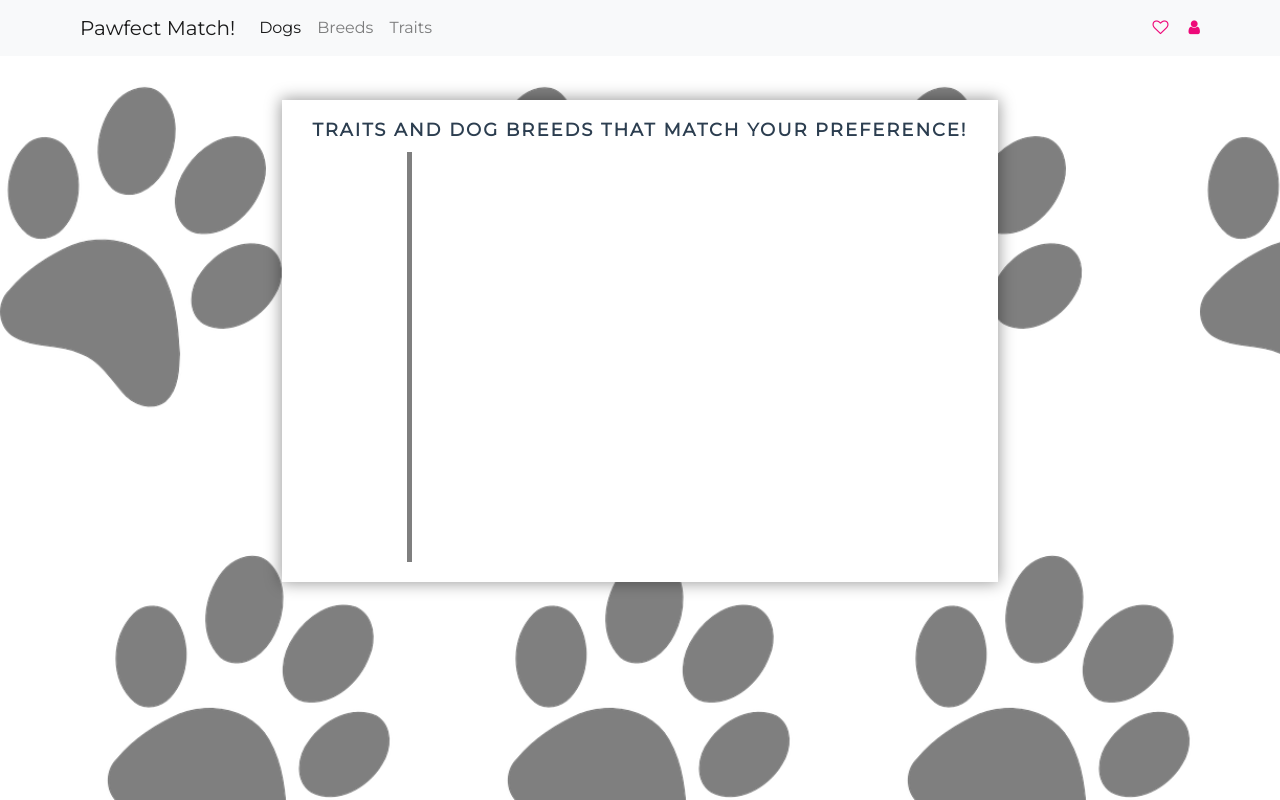
After one commit to alvarezcindy/pawfectmatch, a Flask app: template templates/index2.html in a window 1280 px wide. The commit adds this page. Run offline with Flask 2, Linux system fonts and the light colour scheme; the template is opened without the code that fills it, so the values that code supplies are empty; some libraries are stand-ins or nearby versions.

Commit message:
Stored quiz results into a session to prevent mandatory re-take

```diff
--- a/server.py
+++ b/server.py
@@ -9,6 +9,7 @@ from flask import Flask, render_template, request, flash, redirect, session, jso
 from flask_debugtoolbar import DebugToolbarExtension
 from pprint import pprint, pformat
 from random import shuffle
+import json
 
 from model import connect_to_db, db, Breed, Rating, Characteristic
 
@@ -26,22 +27,38 @@ PETFINDER_URL = 'http://api.petfinder.com/'
 @app.route('/')
 def index():
     """Homepage."""
+    if 'quiz' not in session:
+        traits = db.session.query(Characteristic.name, Characteristic.description).all()
 
-    traits = db.session.query(Characteristic.name, Characteristic.description).all()
+        dogs = call_api()
 
-    dogs = call_api()
+        return render_template("index.html",
+                               traits=traits,
+                               dogs=dogs)
 
-    return render_template("index.html",
+    results = session['quiz']
+
+    traits = (db.session.query(Characteristic.name, Characteristic.description)
+                        .filter(Characteristic.name.in_(results))
+                        .order_by(Characteristic.name)
+                        )
+
+    breed_info, breeds = dog_traits()
+    dogs = call_api(breeds)
+    print(traits, dogs, breeds, breed_info)
+    return render_template("index2.html",
                            traits=traits,
-                           dogs=dogs)
+                           dogs=dogs,
+                           breed_info=breed_info)
+
 
 @app.route('/call-api.json')
-def call_api():
+def call_api(breeds=None):
+    if breeds == None:
+        breeds = request.args.getlist("search_dogs[]")
 
-    breeds = request.args.getlist("search_dogs[]")
-
-    if not breeds:
-        breeds = [None]
+        if not breeds:
+            breeds = [None]
 
     dogs = []
 
@@ -80,13 +97,19 @@ def call_api():
 
 @app.route('/dog-list.json', methods=['POST'])
 def dog_traits():
-    pos_trait1 = request.form.get("pos_trait1")
-    pos_trait2 = request.form.get("pos_trait2")
-    pos_trait3 = request.form.get("pos_trait3")
-    pos_trait4 = request.form.get("pos_trait4")
-    pos_trait5 = request.form.get("pos_trait5")
 
-    pos_traits = (pos_trait1, pos_trait2, pos_trait3, pos_trait4, pos_trait5)
+    if 'quiz' not in session:
+        pos_trait1 = request.form.get("pos_trait1")
+        pos_trait2 = request.form.get("pos_trait2")
+        pos_trait3 = request.form.get("pos_trait3")
+        pos_trait4 = request.form.get("pos_trait4")
+        pos_trait5 = request.form.get("pos_trait5")
+
+        pos_traits = (pos_trait1, pos_trait2, pos_trait3, pos_trait4, pos_trait5)
+
+    else:
+        pos_traits = session.get('quiz')
+        pos_trait1, pos_trait2, pos_trait3, pos_trait4, pos_trait5 = session.get('quiz')
 
     breeds = (db.session.query(Breed.name, func.count(Breed.breed_id))
                       .join(Rating)
@@ -106,7 +129,10 @@ def dog_traits():
 
     dogs = db.session.query(Breed.name, Breed.description, Breed.image).filter(Breed.name.in_(breed_list)).all()
 
-    return jsonify(pos_traits, dogs)
+    if 'quiz' not in session:
+        session['quiz'] = pos_traits
+        return jsonify(pos_traits, dogs)
+    return (dogs, breed_list)
 
 @app.route('/breeds')
 def breed_list():
--- a/static/js/breeds.js
+++ b/static/js/breeds.js
@@ -1,4 +1,6 @@
 "use strict";
+
+// Update dog cards
 function updateDogCards(dogs) {
     let response = ' ';
     for (let dog of dogs) {
@@ -14,7 +16,7 @@ function updateDogCards(dogs) {
     $("#dog-cards").html(response);
 }
 
-
+// Display dog breeds and info in results div
 function getDogBreeds(results) {
     let traits = results[0];
     let dogs = results[1];
@@ -48,14 +50,12 @@ function getDogBreeds(results) {
 
     $(".matches-container").show();
     $(".dog-quiz").toggle();
-    // $("#retake-quiz").attr("hidden", false);
-    // $("#dog-matches").html(response);
-
     $("#top-ten-breeds").html(breeds);
     $("#top-ten-desc").html(dogs[0][1]);
     $("#top-ten-img").attr("src", dogs[0][2]);
 }
 
+// Get dog breeds from quiz results
 function getDogTraits(evt) {
     evt.preventDefault();
 
@@ -75,6 +75,26 @@ function getDogTraits(evt) {
 
 $("#traits-form").on("submit", getDogTraits);
 
+// $(".home-button").on("click", function (evt) {
+//     evt.preventDefault();
+//     $.post('dog-list.json', getDogBreeds);
+// });
+
+// Additional dog info on hover
+function showInfo(evt) {
+    $(this).find('#hidden-info').toggle();
+    $(this).find("#breed-info").toggle();
+}
+
+function hideInfo(evt) {
+    $(this).find("#breed-info").toggle();
+    $(this).find('#hidden-info').toggle();
+
+}
+
+$(".card").hover(showInfo, hideInfo);
+
+// Top ten breeds toggle
 function breedInfo(evt) {
     evt.preventDefault();
 
@@ -86,10 +106,13 @@ function breedInfo(evt) {
 
 $("#top-ten-breeds").on("click", "a", breedInfo);
 
+// Tooltip toggle
 $(function () {
   $('[data-toggle="tooltip"]').tooltip();
 });
 
+
+// Multi-step form control
 var current_fs, next_fs; //fieldsets
 var left, opacity, scale; //fieldset properties which we will animate
 var animating; //flag to prevent quick multi-click glitches
--- a/static/styles.css
+++ b/static/styles.css
@@ -22,7 +22,7 @@ body {
 
 /*dog card styling!*/
 .col-3 {
-    padding-bottom: 50px;
+    padding-bottom: 60px;
 }
 
 .card {
@@ -61,13 +61,31 @@ body {
 }
 
 .top-ten-button {
-    padding-bottom: 8px;
+    padding-bottom: 7px;
     padding-left:0px;
+    white-space: normal;
+    width: 100%;
+    color: black;
+    background-color: white;
+    border-color: white;
 }
 
+.top-ten-button:hover, .trait-tooltips button:hover, .trait-tooltipss button:hover {
+    color: white;
+    background-color: gray;
+    border-color: gray;
+}
+
+#top-ten-breeds {
+    border-right: 5px solid #7f7f7f;
+}
 .matches-container {
     display:none;
     margin-top: 100px
+}
+
+.matches-containerr {
+    margin-top: 100px;
 }
 
 #middle-border {
@@ -85,7 +103,7 @@ body {
     margin-top: 100px;
 }
 
-#traits-form fieldset, .matches-container {
+#traits-form fieldset, .matches-container, .matches-containerr {
     background: white;
     border: 0 none;
     border-radius: 0px;
@@ -102,12 +120,12 @@ body {
     display: none;
 }
 
-.trait-tooltips {
+.trait-tooltips, .trait-tooltipss {
     text-align: center;
 }
 
 /*buttons*/
-.trait-tooltips button {
+.trait-tooltips button, .trait-tooltipss button {
     background: #ee0979;
     font-weight: bold;
     color: white;
--- a/templates/base.html
+++ b/templates/base.html
@@ -12,7 +12,7 @@
 
 <body>
 <nav class="navbar fixed-top navbar-expand-lg navbar-light bg-light">
-  <a class="navbar-brand" href="/"> Pawfect Match!</a>
+  <a class="navbar-brand home-button" href="/"> Pawfect Match!</a>
   <button class="navbar-toggler" type="button" data-toggle="collapse" data-target="#navbarSupportedContent" aria-controls="navbarSupportedContent" aria-expanded="false" aria-label="Toggle navigation">
     <span class="navbar-toggler-icon"></span>
   </button>
@@ -20,7 +20,7 @@
   <div class="collapse navbar-collapse" id="navbarSupportedContent">
     <ul class="navbar-nav mr-auto">
       <li class="nav-item active">
-        <a class="nav-link" href="/"> Dogs <span class="sr-only">(current)</span></a>
+        <a class="nav-link home-button" href="/"> Dogs <span class="sr-only">(current)</span></a>
       </li>
       <li class="nav-item">
         <a class="nav-link" href="/breeds"> Breeds </a>
--- /dev/null
+++ b/templates/index2.html
@@ -0,0 +1,57 @@
+{% extends 'base.html' %}
+{% block content %}
+
+<div class="container-fluid">
+    <div class ="row">
+        <div class="matches-containerr">
+
+            <h2 class="fs-title"> Traits and dog breeds that match your preference! </h2>
+
+            <div class="row">
+                <div class="col-2 top-ten" id="top-ten-breeds">
+                {% for breed in breed_info %}
+                    <a href="#" class="btn btn-primary top-ten-button" value="{{breed[0]}}" data-desc="{{breed[1]}}" data-pic="{{breed[2]}}"> {{breed[0]}}</a></br>
+                {% endfor %}
+                </div>
+                <div class="col-4 top-ten">
+                    <img id="top-ten-img" src={{breed_info[0][2]}}>
+                </div>
+                <div class="col-6" id="top-ten-desc" style="height:410px;width:550px;overflow:auto;">
+                    {{breed_info[0][1]}}
+                </div>
+            </div>
+
+            <div class="trait-tooltipss style="margin:auto">
+            {% for trait in traits %}
+                <button id="tooltip-{{ trait[0]|replace(" ", "-") }}" type="button" class="btn btn-secondary" data-toggle="tooltip" data-placement="top" title="{{trait[1]}}">{{trait[0]}}</button>
+            {% endfor %}
+            </div>
+
+        </div>
+    </div>
+</div>
+</br>
+</br>
+</br>
+
+<div class="container-fluid">
+    <div class="row" id="dog-cards">
+    {% for dog in dogs %}
+        <div class="col-3">
+            <div class="card bg-dark text-white">
+              <img class="card-img" src="{{dog['photos']}}" alt="Card image">
+              <div class="card-img-overlay">
+                <h4 class="card-title text-center">{{dog['name'][0:20]}}</h4>
+                <p class="card-subtitle text-center" id="breed-info">{{dog['breed']}}</p>
+                <p class="card-subtitle text-center" id="hidden-info" style="display:none">
+                A BUNCH OF EXTRA STUFF
+                <button> FAVORITE ME </button>
+                </p>
+              </div>
+            </div>
+        </div>
+    {% endfor %}
+    </div>
+</div>
+
+{% endblock %}
```
Also changed, not shown: templates/index.html (+10 -3 lines).
